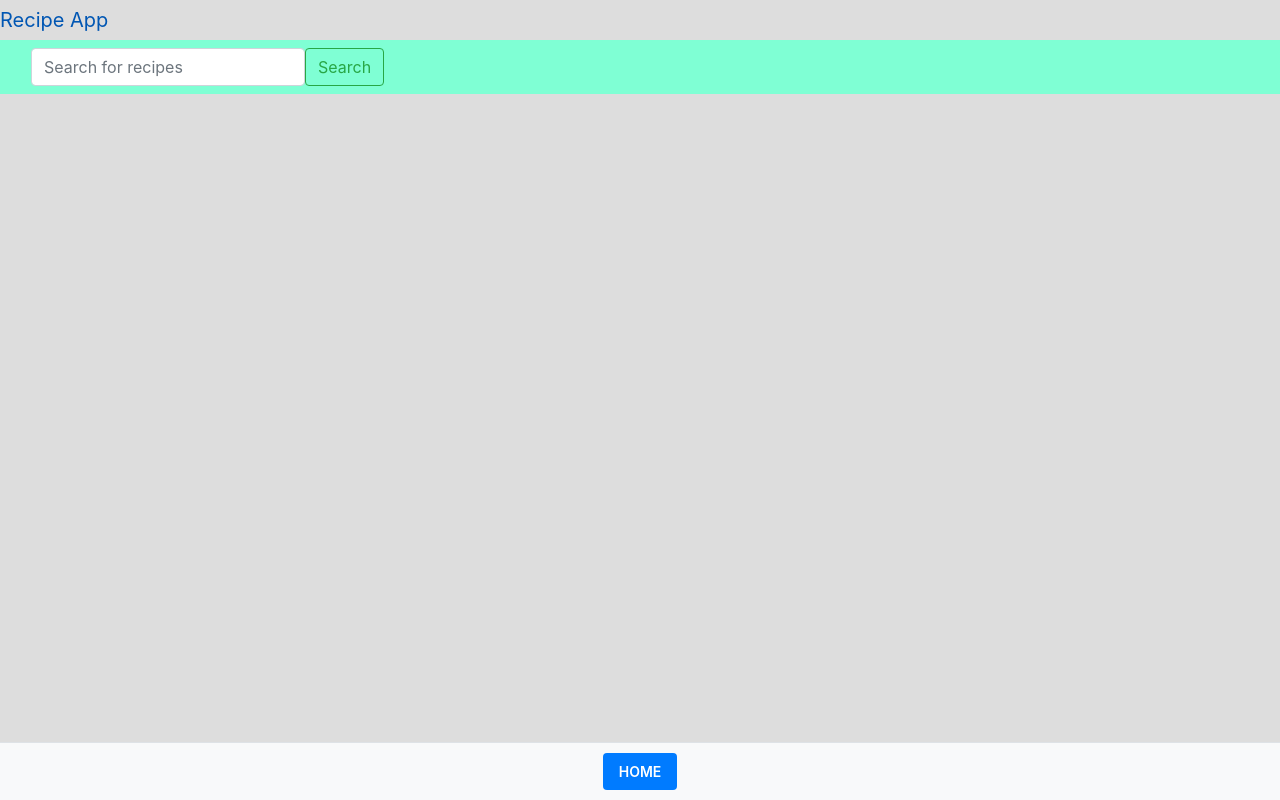
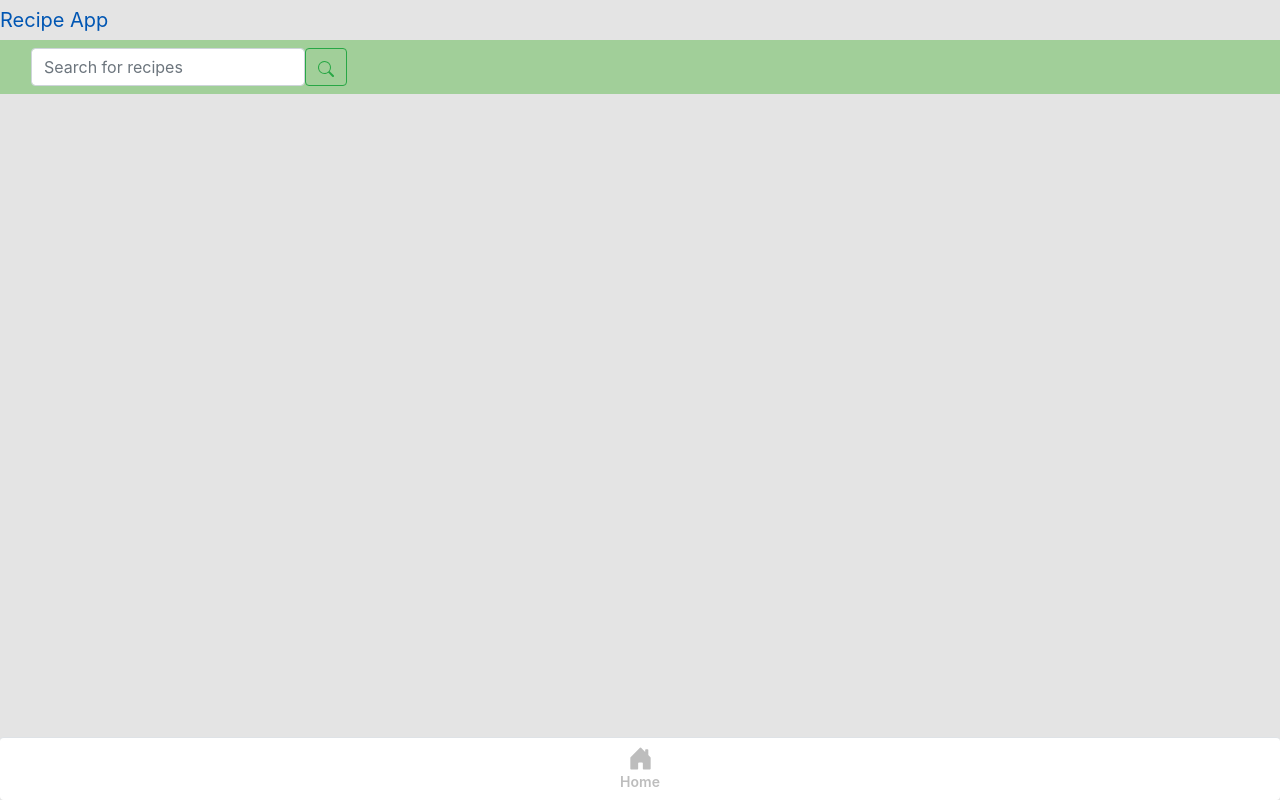
Before and after one commit to Wesley-Chok/CPSC-362-Project, a Flask app: page / in a window 1280 px wide. Run offline with Flask 2, Linux system fonts and the light colour scheme; some libraries are stand-ins or nearby versions.

Commit message:
Header and footer formatting updates

```diff
--- a/static/css/style.css
+++ b/static/css/style.css
@@ -1,5 +1,5 @@
 body {
-    background-color: rgba(219, 219, 219, 0.918);
+    background-color: rgb(228, 228, 228);
 }
 
 .site-header {
@@ -7,30 +7,32 @@ body {
 }
 
 .navbar {
-    background-color: aquamarine;
+    background-color: #a1cf99;
 }
 
 .footer {
     position: fixed;
+    display: inline-block;
+    padding: 8px 16px;
     bottom: 0;
     left: 0;
     right: 0;
-    padding: 10px;
-    background-color: #f8f9fa;
     border-top: 1px solid #dee2e6;
     text-align: center;
+    font-size: 14px;
+    font-weight: 600;
+    background-color: #fff;
+    border-radius: 4px;
 }
 
-.footer a.button {
-    display: inline-block;
-    padding: 8px 16px;
-    font-size: 14px;
-    font-weight: 600;
-    text-transform: uppercase;
-    color: #fff;
-    background-color: #007bff;
-    border-radius: 4px;
+a.home-button {
+    color: #bdbdbd;
     text-decoration: none;
+    transition: color 0.5s;
+}
+
+a.home-button:hover {
+    color: #696969;
 }
 
 img {
--- a/templates/base.html
+++ b/templates/base.html
@@ -15,12 +15,16 @@
 
     <nav class="navbar navbar-expand-lg navbar-light sticky-top">
         <div class="container-fluid">
-            <div class="collapse navbar-collapse" id="navbarNav">
+            <div id="navbarNav">
                 <ul class="navbar-nav me-auto mb-2 mb-lg-0">
                 </ul>
                 <form class="d-flex" method="get" action="{{ url_for('search') }}">
                     <input class="form-control me-2" type="search" name="query" placeholder="Search for recipes" aria-label="Search">
-                    <button class="btn btn-outline-success" type="submit">Search</button>
+                    <button class="btn btn-outline-success" type="submit">
+                        <svg xmlns="http://www.w3.org/2000/svg" width="16" height="16" fill="currentColor" class="bi bi-search" viewBox="0 0 16 16">
+                            <path d="M11.742 10.344a6.5 6.5 0 1 0-1.397 1.398h-.001c.03.04.062.078.098.115l3.85 3.85a1 1 0 0 0 1.415-1.414l-3.85-3.85a1.007 1.007 0 0 0-.115-.1zM12 6.5a5.5 5.5 0 1 1-11 0 5.5 5.5 0 0 1 11 0z"/>
+                          </svg>
+                    </button>
                 </form>
             </div>
         </div>
@@ -32,7 +36,16 @@
     <div><br><br></div>
 
     <div class="footer">
-        <a href="{{ url_for('home') }}" class="button">Home</a>
+        <a class="home-button" href="{{ url_for('home') }}">
+            <div class="home-button-container">
+                <svg xmlns="http://www.w3.org/2000/svg" width="25" height="25" fill="currentColor" class="bi bi-house-door-fill" viewBox="0 0 16 16">
+                    <path d="M6.5 14.5v-3.505c0-.245.25-.495.5-.495h2c.25 0 .5.25.5.5v3.5a.5.5 0 0 0 .5.5h4a.5.5 0 0 0 .5-.5v-7a.5.5 0 0 0-.146-.354L13 5.793V2.5a.5.5 0 0 0-.5-.5h-1a.5.5 0 0 0-.5.5v1.293L8.354 1.146a.5.5 0 0 0-.708 0l-6 6A.5.5 0 0 0 1.5 7.5v7a.5.5 0 0 0 .5.5h4a.5.5 0 0 0 .5-.5Z"/>
+                </svg>
+                <div class="home-button-text">
+                    Home
+                </div>
+            </div>
+        </a>
     </div>
 
 </body>
```
Also changed, not shown: templates/images/recipe-header.jpg (added).
